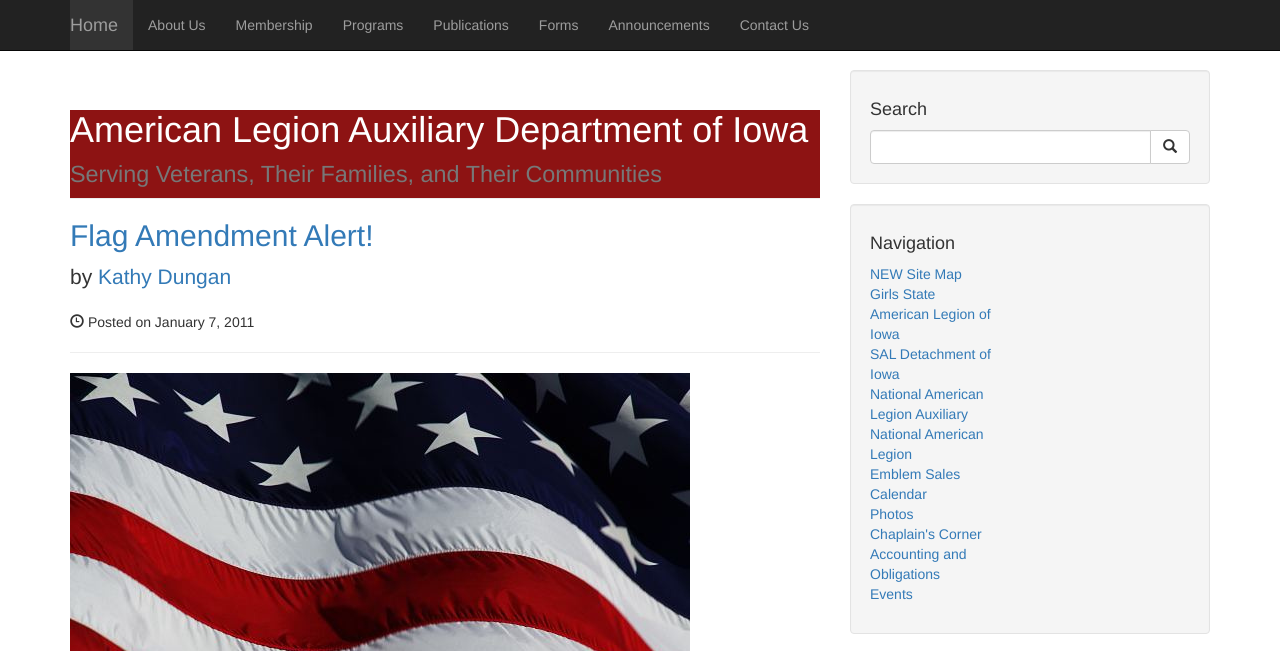
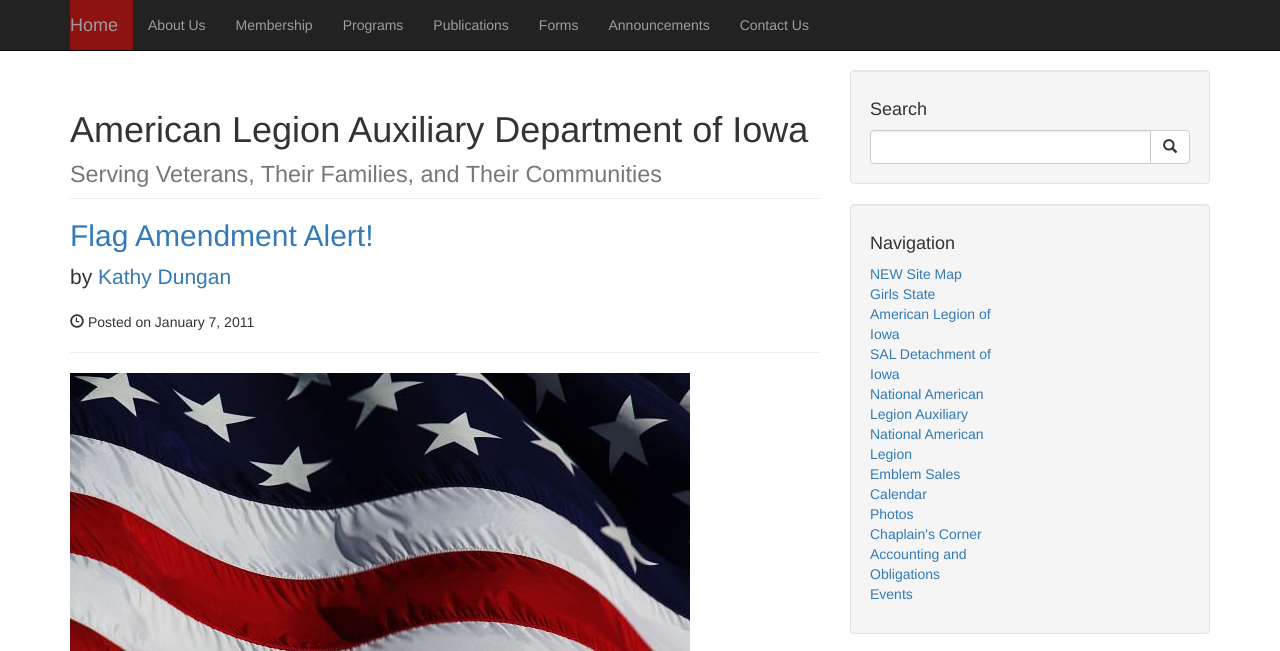
Before and after one commit to americanlegion/americanlegion, a plain HTML site: page index.html in a window 1280 px wide. Shown: the top 651 px of the page. Drawn offline with Linux system fonts and the light colour scheme.

Commit message:
first commit

```diff
--- a/css/blog-home.css
+++ b/css/blog-home.css
@@ -12,12 +12,7 @@ footer {
     margin: 50px 0;
 }
 
-.page-header {
+.navbar-header {
 	background-color: #8d1313;
 	color: white;
 }
-
-.navbar-header {
-	background-color: #333333;
-	color: white;
-}
```
